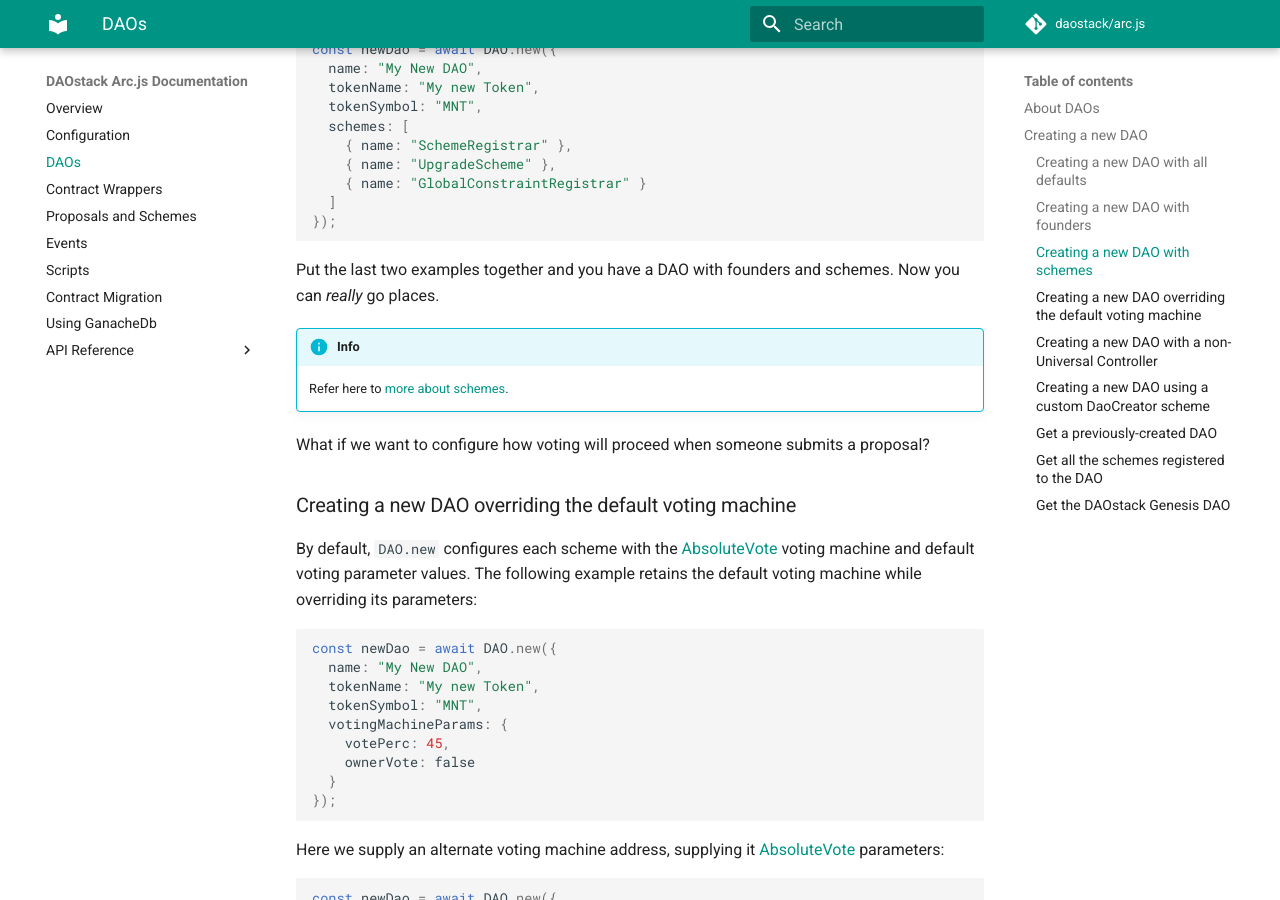
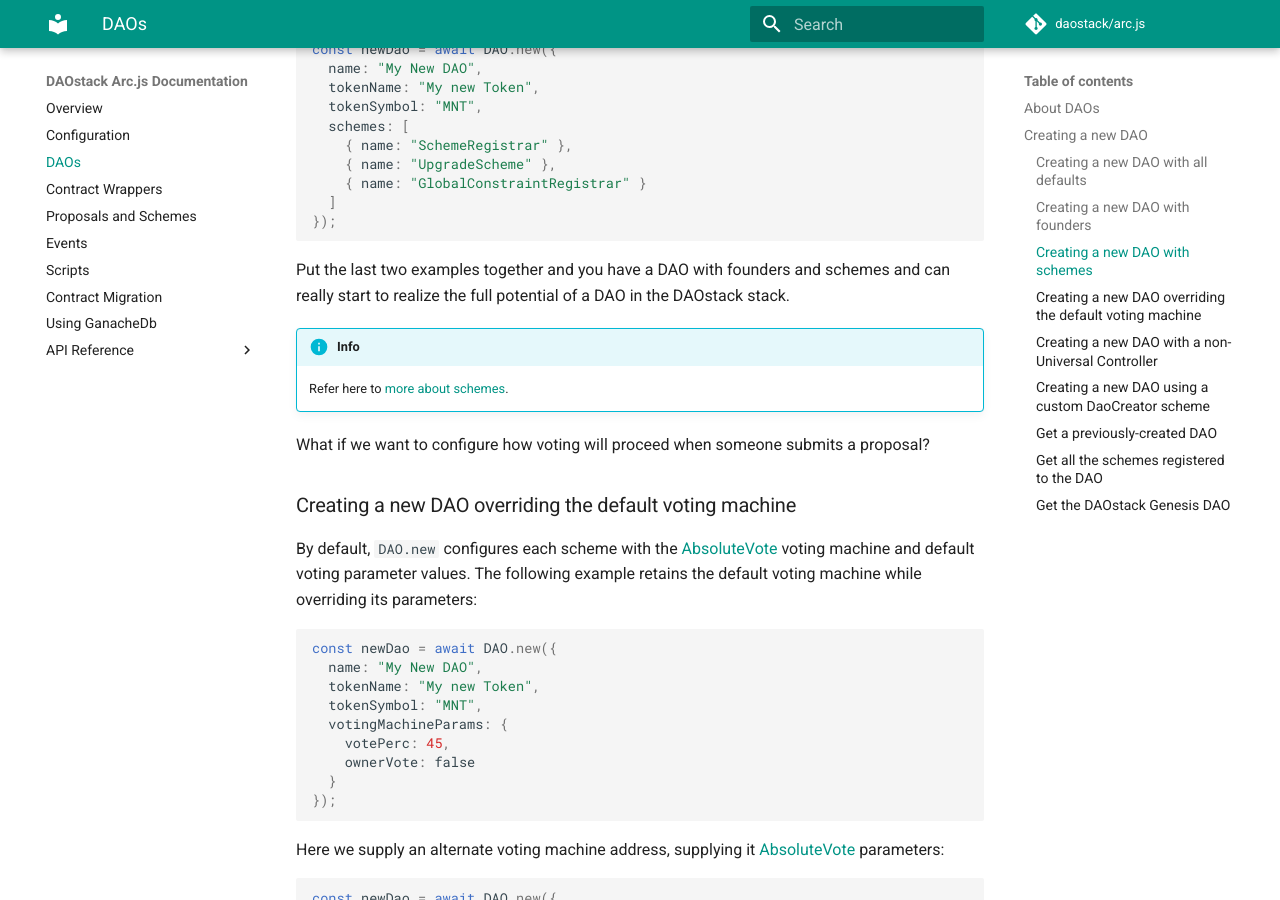
Before and after one commit to daostack/arc.js_legacy, an MkDocs documentation site: the page built from docs/Daos.md, in a window 1280 px wide and 900 px high, scrolled down 3002 px. Built offline with MkDocs 1.6.1 and Material for MkDocs 9.7.7, drawn with Linux system fonts in a browser that asks for light colours; comment, search, counter and statistics services are not loaded; old or Windows-style settings are respelled for this version of MkDocs.

Commit message:
try this

````diff
--- a/docs/Daos.md
+++ b/docs/Daos.md
@@ -108,7 +108,7 @@ const newDao = await DAO.new({
 });
 ```
 
-Put the last two examples together and you have a DAO with founders and schemes. Now you can _really_ go places.
+Put the last two examples together and you have a DAO with founders and schemes and can really start to realize the full potential of a DAO in the DAOstack stack.
 
 !!! info
     Refer here to [more about schemes](Proposals#schemes).
@@ -132,7 +132,7 @@ const newDao = await DAO.new({
 });
 ```
 
-Here we supply an alternate voting machine address, supplying it [AbsoluteVote](api/classes/AbsoluteVoteWrapper) parameters:
+Here we supply an alternate voting machine address, supplying it [AbsoluteVote](api/classes/**AbsoluteVoteWrapper**) parameters:
 
 ```javascript
 const newDao = await DAO.new({
````
